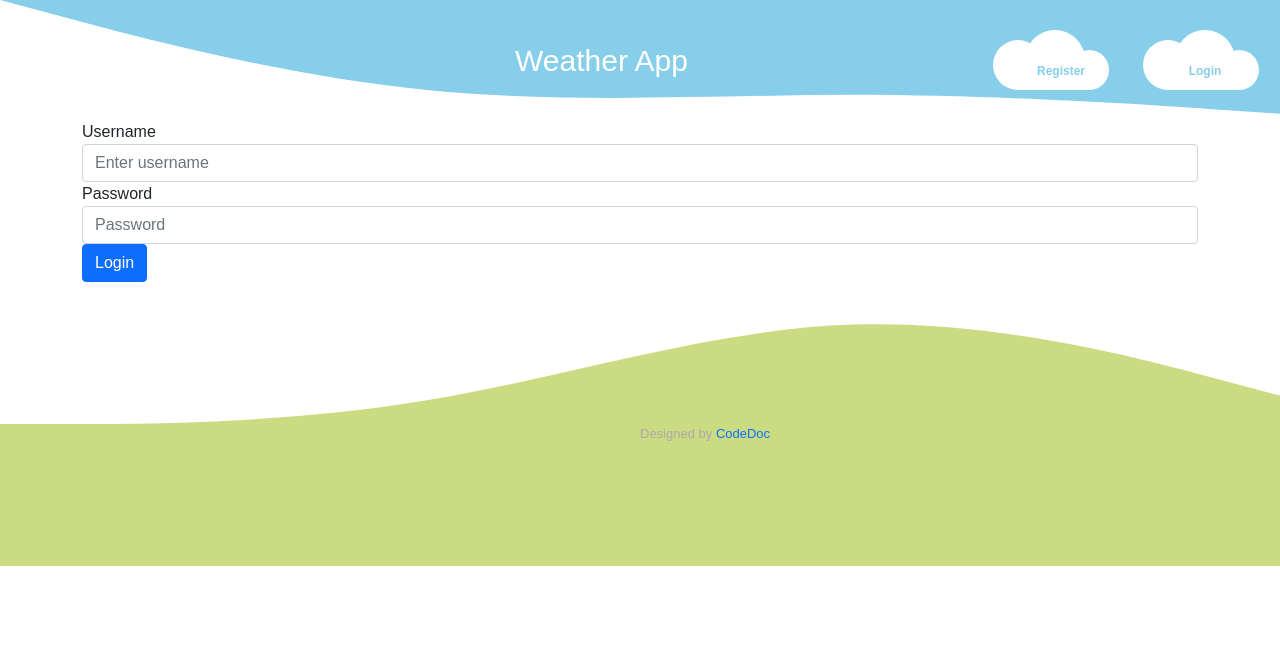
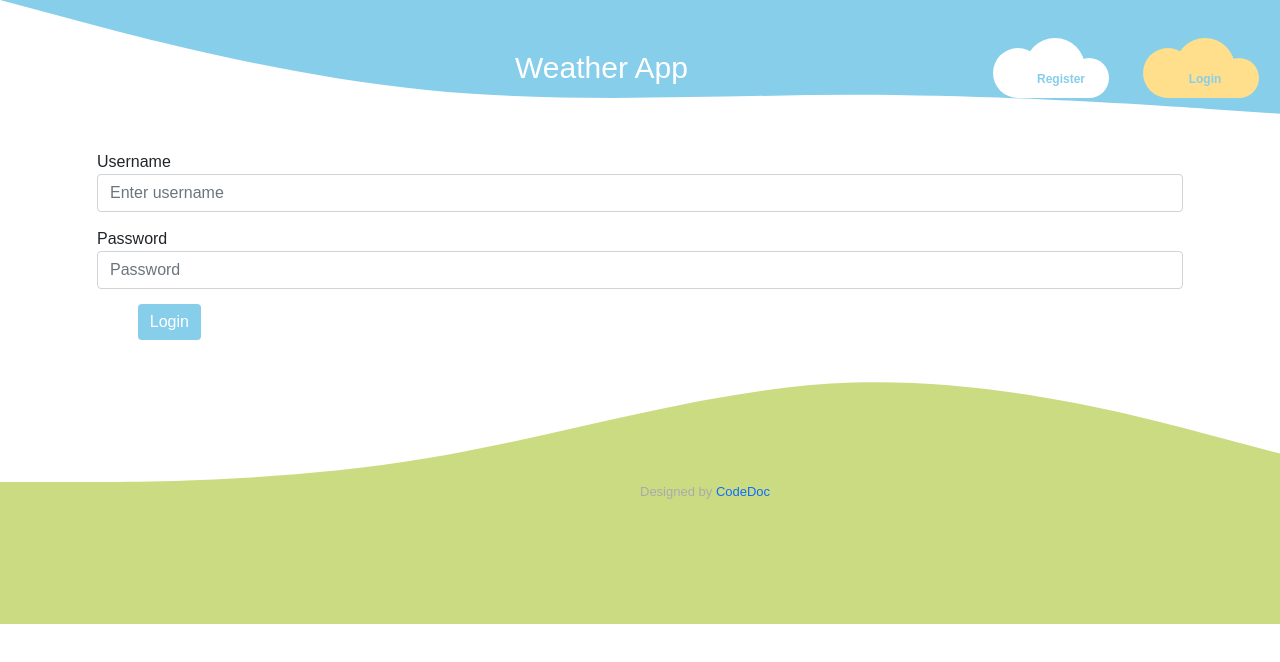
Before and after one commit to daithioc95/ReactDjangoWeatherApp, a React (Create React App) app: page /Login in a window 1280 px wide. Shown: the top 662 px of the page. Built offline with nearby package versions, Linux system fonts and the light colour scheme.

Commit message:
Navbar button color change on filepath

```diff
--- a/src/components/Navbar.js
+++ b/src/components/Navbar.js
@@ -1,9 +1,10 @@
 import React from 'react';
-import { Link } from 'react-router-dom'
+import { Link, useLocation } from 'react-router-dom'
 import Logout from './Logout';
 
 function Navbar({ setToken, setUser, setMessage }) {
   console.log(localStorage.getItem('user'))
+  const location = useLocation();
       return (
       <div>
         {/* <nav className="navbar mx-auto">
@@ -40,7 +41,7 @@ function Navbar({ setToken, setUser, setMessage }) {
             </li>
             <li className="list-item">
               <Link to='/Favourites'>
-                <div className="navItem scaled">
+                <div className={location.pathname === "/Favourites" ? 'active navItem scaled' :'navItem scaled'}>
                   Favourites
                 </div>
               </Link>
@@ -49,12 +50,12 @@ function Navbar({ setToken, setUser, setMessage }) {
             <>
               <li className="list-item">
                 <Link to='/Register'>
-                    <div className="navItem scaled">Register</div>
+                    <div className={location.pathname === "/Register" ? 'active navItem scaled' :'navItem scaled'}>Register</div>
                 </Link>
               </li>
               <li className="list-item">
                 <Link to='/Login'>
-                  <div className='navItem scaled'>
+                  <div className={location.pathname === "/Login" ? 'active navItem scaled' :'navItem scaled'}>
                     Login
                   </div>
                 </Link>
--- a/src/components/style.css
+++ b/src/components/style.css
@@ -12,7 +12,7 @@ h1, h2, h5, p{
   /* background-color: #FFDF8C; */
   color: #476985;
   justify-content: end;
-  height: 120px;
+  height: 135px;
 }
 
 /* Reuslt Modal */
@@ -529,3 +529,20 @@ button, input[type="submit"], input[type="reset"] {
 	cursor: pointer;
 	outline: inherit;
 }
+
+.form-group{
+  margin: 15px;
+}
+
+.btn-primary{
+  margin-left: 5%;
+  background-color: #87CEEB;
+  border: #87CEEB;
+}
+
+div.active,
+div.active::before,
+div.active::after
+{
+  background-color: #FFDF8C;
+}
```
